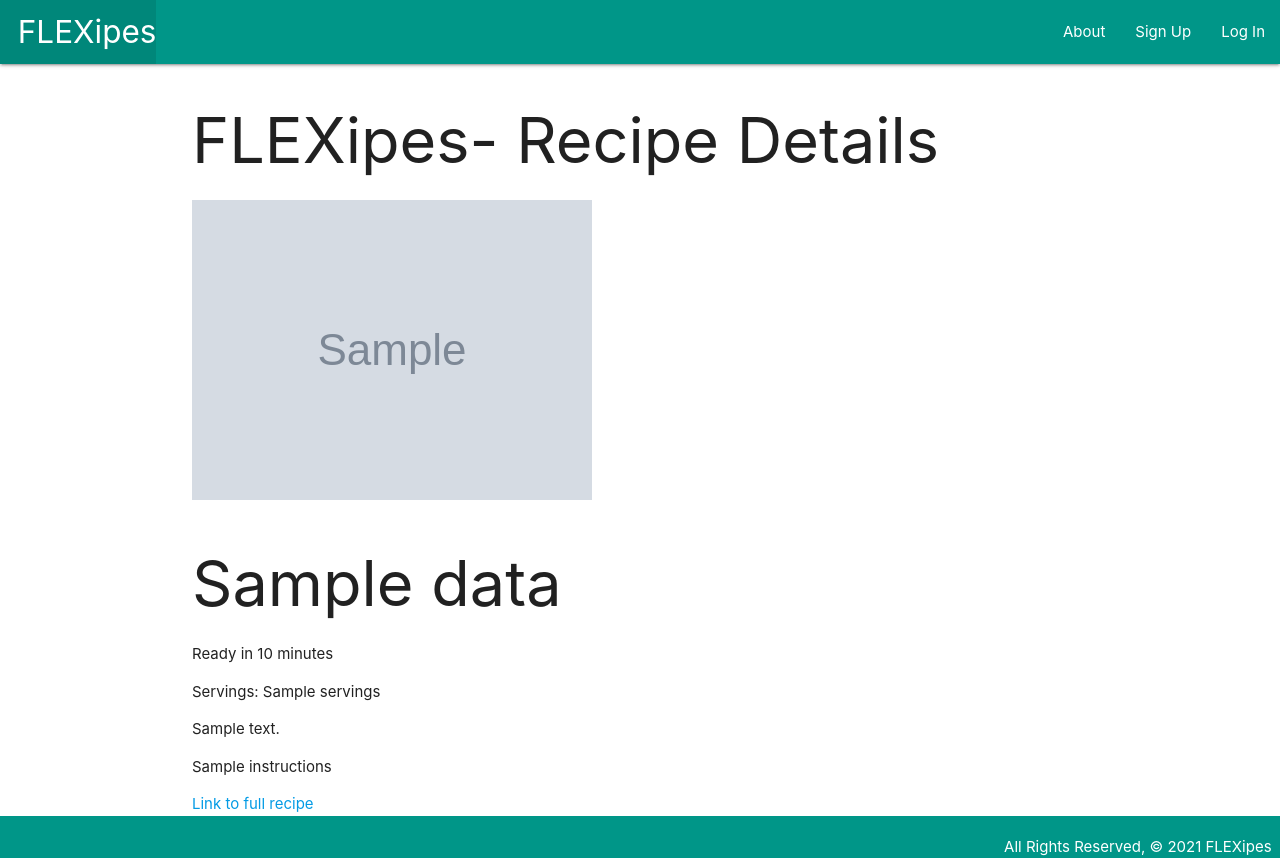
After one commit to raulrodriguez8/FLEXipes, a Django app: template main_app/templates/recipes/details.html in a window 1280 px wide. The commit adds this page. Run offline with Django 3.2, Linux system fonts and the light colour scheme; the template is opened without the code that fills it: most values are stand-ins (such as "Sample title", 1, 10 or a date in 2020); grey boxes marked "Sample" are stand-in pictures.

Commit message:
added api call for get recipe by Id, added html for recipe details template

```diff
--- /dev/null
+++ b/main_app/templates/recipes/details.html
@@ -0,0 +1,13 @@
+{% extends 'base.html' %}
+{% block content %}
+
+<h1>FLEXipes- Recipe Details</h1>
+    <img src="{{data.image}}">
+    <h1>{{ data.title}}</h1>
+    <p>Ready in {{ data.readyInMinutes}} minutes</p>
+    <p>Servings: {{ data.servings }}</p>
+    {{ data.summary }}
+    <p>{{ data.instructions }}</p>
+    <a href="{{ data.spoonacularSourceUrl}}" target="_blank">Link to full recipe</a>
+
+{% endblock %}
--- a/main_app/templates/results.html
+++ b/main_app/templates/recipes/results.html
@@ -5,7 +5,7 @@
 
 {% for recipe in data %}
   <div class="card teal-text text-accent-4">
-    <a href="" style="text-decoration: none; color:inherit;">
+    <a href="{% url 'recipe_details' recipe.id %}">
     <div class="card-content">
       <span class="card-title">{{ recipe.title }}</span>
       <img src="{{ recipe.image }}">
--- a/main_app/urls.py
+++ b/main_app/urls.py
@@ -5,5 +5,6 @@ urlpatterns = [
     path('', views.home, name='home'),
     path('accounts/signup', views.signup, name='signup'),
     path('results/', views.recipe_results, name='recipe_results'),
+    path('results/<int:recipe_id>', views.recipe_details, name='recipe_details'),
 
 ]
```
Also changed, not shown: main_app/views.py (+16 -4 lines).
